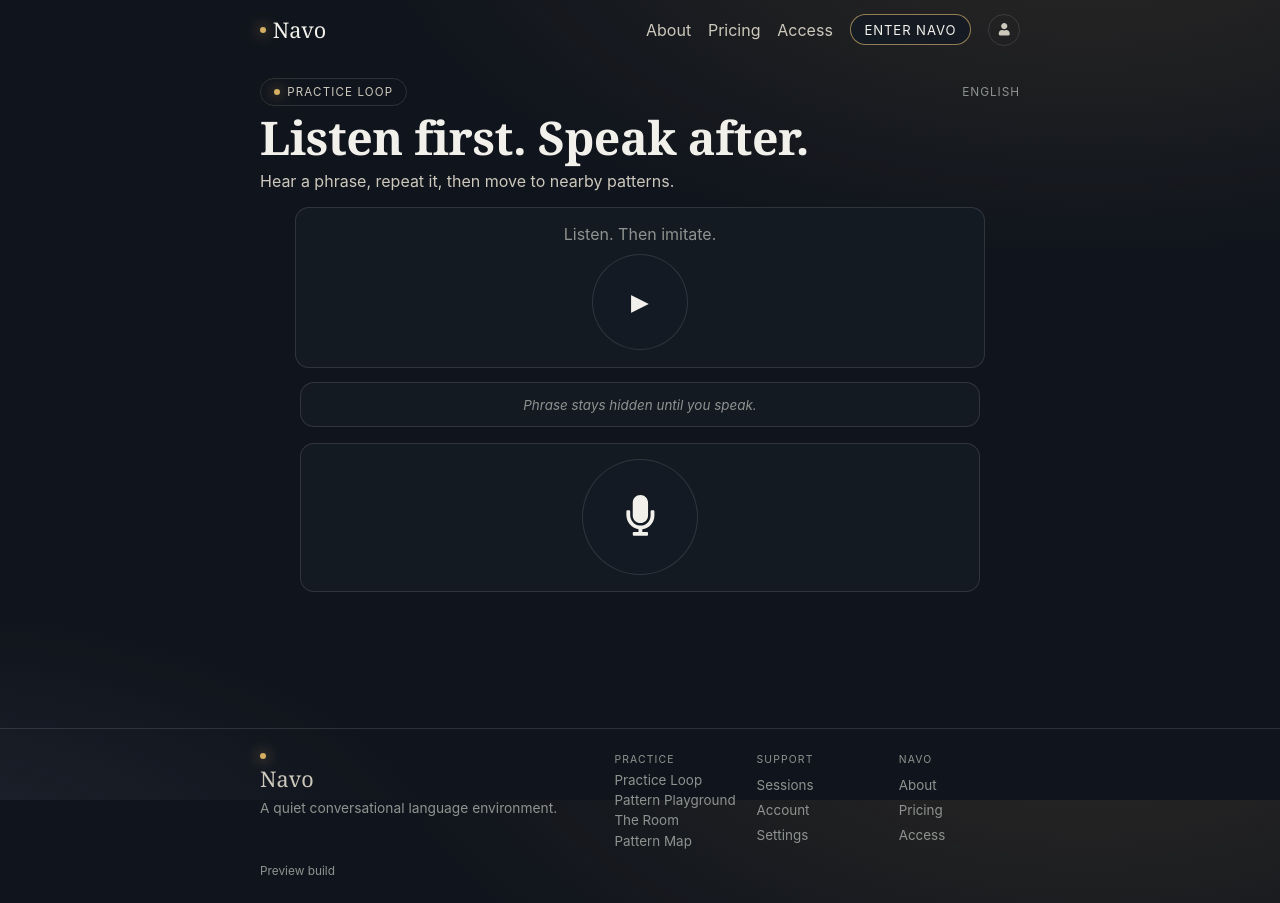
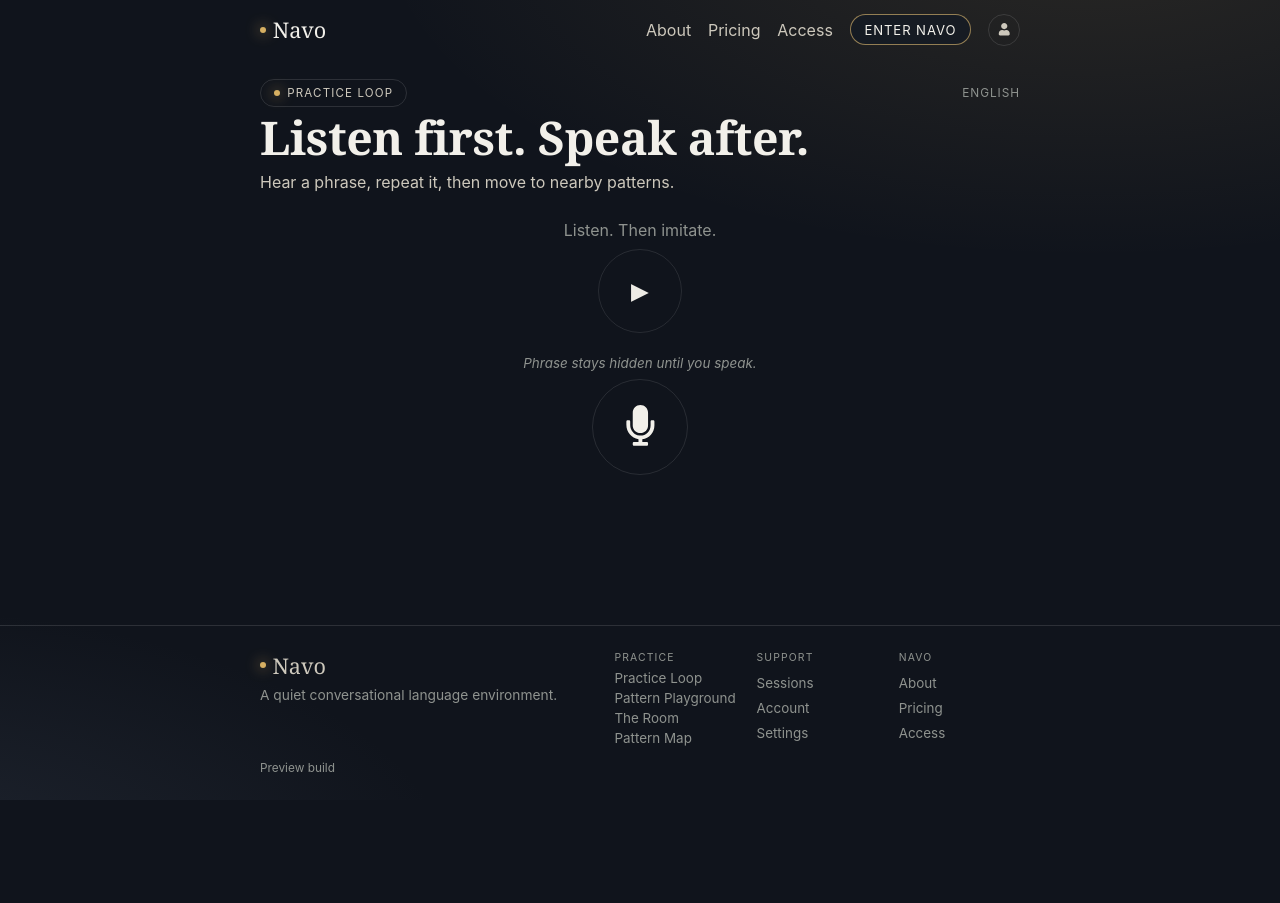
Before and after one commit to WolveKiller1/Navo, a React (Vite) app: page /loop in a window 1280 px wide. After the commit the page ends 800 px from the top, so only its background shows below. Built offline with nearby package versions, Linux system fonts and the light colour scheme.

Commit message:
Restricting containers

```diff
--- a/src/App.css
+++ b/src/App.css
@@ -279,6 +279,12 @@
   color: var(--ink-soft);
 }
 
+.navo-footer-brand-heading {
+  display: flex;
+  align-items: center;
+  gap: 0.4rem;
+}
+
 .navo-footer-brand .brand-text {
   font-family: "Fraunces", Georgia, serif;
 }
--- a/src/components/ImitationLoop.jsx
+++ b/src/components/ImitationLoop.jsx
@@ -406,7 +406,7 @@
           <p className="loop-header-copy">Hear a phrase, repeat it, then move to nearby patterns.</p>
         </header>
 
-        {/* Audio-first: Listen instruction + Prominent play button */}
+        <div className="loop-card">
           <div className="audio-first-section">
             <p className="listen-instruction">Listen. Then imitate.</p>
             <button className="play-target-button-prominent" onClick={handlePlayTarget} title="Play target sentence">
@@ -420,7 +420,6 @@
             </div>
           )}
 
-        {/* Target Sentence - Revealed on demand */}
           {showSentenceText && (
             <div className="text-reveal-section">
               <div className={`sentence-display ${hasSupportContent ? 'has-support' : ''}`}>
@@ -441,16 +440,12 @@
             </div>
           )}
 
-
-        {/* Sentence Meaning (revealed on click) */}
           {showSentenceMeaning && hasSupportContent && (
             <div className="sentence-meaning">
               {currentUnit.meaning}
             </div>
           )}
 
-
-        {/* Microphone Button */}
           <div className="mic-container">
             <button
               className={`mic-button ${isListening ? 'listening' : ''} ${isProcessing ? 'processing' : ''}`}
@@ -465,7 +460,6 @@
             </button>
           </div>
 
-        {/* Heard Transcript (appears after speaking) */}
           <div className={`heard-section ${userTranscript ? '' : 'hidden'}`}>
             <span className="heard-label">heard</span>
             <div className={`heard-text ${justAligned ? 'settled' : ''}`}>
@@ -473,14 +467,12 @@
             </div>
           </div>
 
-        {/* System Response (only when not aligned) */}
           {systemResponse && systemResponse.trim() && (
             <div className="response-display">
               {systemResponse}
             </div>
           )}
 
-        {/* Post-attempt actions */}
           {userTranscript && (
             <div className="navigation-buttons loop-actions">
               <button
@@ -502,6 +494,7 @@
               </button>
             </div>
           )}
+        </div>
       </div>
 
       <NavoFooter />
--- a/src/components/NavoFooter.jsx
+++ b/src/components/NavoFooter.jsx
@@ -34,8 +34,10 @@
     <footer className="navo-footer">
       <div className="navo-container navo-footer-inner">
         <div className="navo-footer-brand">
-          <span className="navo-dot" />
-          <span className="brand-text">Navo</span>
+          <div className="navo-footer-brand-heading">
+            <span className="navo-dot" />
+            <span className="brand-text">Navo</span>
+          </div>
           <p>A quiet conversational language environment.</p>
         </div>
         <div className="navo-footer-links">
--- a/src/styles/AboutPage.css
+++ b/src/styles/AboutPage.css
@@ -43,3 +43,21 @@
     grid-template-columns: 1fr;
   }
 }
+
+/* Soften card treatment for About page: keep hairline but remove heavy card borders */
+.about-stanza.navo-card,
+.about-flow.navo-card {
+  background: transparent;
+  border: none;
+  box-shadow: none;
+  backdrop-filter: none;
+}
+
+.about-stanza {
+  padding: 0.8rem 0; /* let text breathe */
+}
+
+.about-flow {
+  margin-top: 1rem;
+  padding: 0;
+}
--- a/src/styles/CallScreen.css
+++ b/src/styles/CallScreen.css
@@ -5,10 +5,10 @@
 
 .call-container {
   flex: 1;
-  padding: 1.15rem 0 2rem;
+  padding: 0.9rem 0 1.6rem;
   display: flex;
   flex-direction: column;
-  gap: 0.9rem;
+  gap: 0.6rem;
 }
 
 .header {
@@ -37,15 +37,15 @@
 }
 
 .conversation-area {
-  margin-top: 0.15rem;
+  margin-top: 0.12rem;
   border: 1px solid var(--edge);
   border-radius: var(--radius);
-  background: color-mix(in oklab, var(--ground-2) 90%, transparent);
-  padding: 1.1rem 1.08rem 1.15rem;
-  min-height: 290px;
+  background: color-mix(in oklab, var(--ground-2) 92%, transparent);
+  padding: 0.95rem 0.98rem 0.9rem;
+  min-height: 240px;
   display: flex;
   flex-direction: column;
-  gap: 0.6rem;
+  gap: 0.5rem;
   overflow: hidden;
 }
 
@@ -98,24 +98,24 @@
 }
 
 .mic-container {
-  margin-top: auto;
+  margin-top: -18px; /* tuck the mic up under the conversation card */
   width: min(520px, 100%);
   justify-self: center;
-  border: 1px solid var(--edge);
-  border-radius: var(--radius);
-  background: color-mix(in oklab, var(--ground-2) 90%, transparent);
-  padding: 0.95rem 0.9rem;
+  border: none; /* remove boxed look */
+  border-radius: 0.5rem;
+  background: transparent; /* let conversation card remain dominant */
+  padding: 0.32rem 0.9rem 0.16rem;
   display: grid;
   justify-items: center;
-  gap: 0.62rem;
+  gap: 0.36rem;
 }
 
 .mic-button {
-  width: 118px;
-  height: 118px;
+  width: 102px;
+  height: 102px;
   border-radius: 999px;
-  border: 1px solid var(--edge);
-  background: color-mix(in oklab, var(--ground-2) 90%, transparent);
+  border: 1px solid color-mix(in oklab, var(--edge) 86%, transparent);
+  background: color-mix(in oklab, var(--ground-2) 94%, transparent);
   color: var(--ink);
   cursor: pointer;
   transition: transform 170ms ease, border-color 170ms ease, opacity 170ms ease;
@@ -189,12 +189,13 @@
   border: none;
   background: transparent;
   color: var(--ink-mute);
-  padding: 0.12rem 0.24rem;
+  padding: 0.08rem 0.16rem;
   display: inline-flex;
   align-items: center;
-  gap: 0.36rem;
-  font-size: 0.8rem;
+  gap: 0.3rem;
+  font-size: 0.76rem;
   cursor: pointer;
+  margin-top: -6px; /* tuck close under mic */
 }
 
 .end-call-btn:hover {
--- a/src/styles/ImitationLoop.css
+++ b/src/styles/ImitationLoop.css
@@ -16,7 +16,26 @@
   text-align: left;
   display: grid;
   justify-items: start;
-  gap: 0.45rem;
+  gap: 0.35rem;
+}
+
+.loop-card {
+  width: min(680px, 100%);
+  border: none;
+  border-radius: calc(var(--radius) + 2px);
+  background: transparent; /* let page feel open */
+  padding: 0.6rem 0.6rem 0.8rem;
+  display: grid;
+  gap: 0.6rem;
+}
+
+.audio-first-section,
+.text-reveal-section,
+.mic-container,
+.heard-section,
+.response-display,
+.loop-actions {
+  width: 100%;
 }
 
 .loop-top-row {
@@ -47,36 +66,35 @@
 }
 
 .audio-first-section {
-  width: min(690px, 100%);
-  border: 1px solid var(--edge);
-  border-radius: var(--radius);
-  background: color-mix(in oklab, var(--ground-2) 90%, transparent);
-  padding: 1rem 1rem 1.05rem;
-  display: flex;
-  flex-direction: column;
-  align-items: center;
-  gap: 0.62rem;
+  border-radius: calc(var(--radius) - 2px);
+  background: transparent;
+  padding: 0;
+  display: grid;
+  justify-items: center;
+  gap: 0.55rem;
 }
 
 .listen-instruction {
   font-size: 1rem;
   color: var(--ink-mute);
+  margin: 0;
 }
 
 .play-target-button-prominent {
-  width: 96px;
-  height: 96px;
+  width: 84px;
+  height: 84px;
   border-radius: 999px;
-  border: 1px solid var(--edge);
-  background: color-mix(in oklab, var(--ground-2) 90%, transparent);
+  border: 1px solid color-mix(in oklab, var(--edge) 88%, transparent);
+  background: transparent;
   color: var(--ink);
   cursor: pointer;
-  transition: transform 150ms ease, border-color 150ms ease;
+  transition: transform 130ms ease, border-color 130ms ease, opacity 130ms ease;
+  opacity: 0.98;
 }
 
 .play-target-button-prominent:hover {
-  transform: scale(1.03);
-  border-color: color-mix(in oklab, var(--accent-warm) 60%, var(--edge));
+  transform: translateY(-2px);
+  border-color: color-mix(in oklab, var(--accent-warm) 40%, var(--edge));
 }
 
 .play-icon {
@@ -84,19 +102,15 @@
 }
 
 .text-reveal-section {
-  width: min(680px, 100%);
-  border: 1px solid var(--edge);
-  border-radius: var(--radius);
-  background: color-mix(in oklab, var(--ground-2) 90%, transparent);
-  padding: 1rem;
+  border-radius: calc(var(--radius) - 2px);
+  background: transparent;
+  padding: 0;
 }
 
 .loop-unrevealed-hint {
-  width: min(680px, 100%);
-  border: 1px solid var(--edge);
-  border-radius: var(--radius);
-  background: color-mix(in oklab, var(--ground-2) 90%, transparent);
-  padding: 0.84rem 0.9rem;
+  border-radius: calc(var(--radius) - 2px);
+  background: transparent;
+  padding: 0.72rem 0.8rem;
   color: var(--ink-mute);
   font-size: 0.84rem;
   text-align: center;
@@ -132,25 +146,24 @@
 }
 
 .mic-container {
-  width: min(680px, 100%);
-  border: 1px solid var(--edge);
-  border-radius: var(--radius);
-  background: color-mix(in oklab, var(--ground-2) 90%, transparent);
-  padding: 0.95rem;
-  margin-top: 0.1rem;
+  width: auto;
+  justify-self: center;
+  border-radius: 999px;
+  background: transparent; /* integrate with phrase area */
+  padding: 0.2rem;
   display: grid;
   justify-items: center;
 }
 
 .mic-button {
-  width: 116px;
-  height: 116px;
+  width: 96px;
+  height: 96px;
   border-radius: 999px;
-  border: 1px solid var(--edge);
-  background: color-mix(in oklab, var(--ground-2) 90%, transparent);
+  border: 1px solid color-mix(in oklab, var(--edge) 88%, transparent);
+  background: transparent;
   color: var(--ink);
   cursor: pointer;
-  transition: transform 180ms ease, border-color 180ms ease, opacity 180ms ease;
+  transition: transform 160ms ease, border-color 160ms ease, opacity 160ms ease;
 }
 
 .mic-button.listening {
@@ -168,15 +181,14 @@
 }
 
 .heard-section {
-  width: min(680px, 100%);
+  width: auto;
   min-height: 56px;
-  border: 1px solid var(--edge);
-  border-radius: var(--radius);
-  background: color-mix(in oklab, var(--ground-2) 90%, transparent);
-  padding: 0.58rem 0.8rem;
+  border-radius: calc(var(--radius) - 2px);
+  background: transparent;
+  padding: 0.3rem 0.36rem;
   display: grid;
   justify-items: center;
-  gap: 0.2rem;
+  gap: 0.12rem;
 }
 
 .heard-section.hidden {
@@ -202,37 +214,34 @@
 }
 
 .response-display {
-  width: min(680px, 100%);
-  border-radius: var(--radius);
-  border: 1px solid var(--edge);
-  background: color-mix(in oklab, var(--ground-2) 88%, transparent);
+  border-radius: calc(var(--radius) - 2px);
+  background: transparent;
   color: var(--ink-soft);
   line-height: 1.52;
   text-align: center;
-  padding: 0.75rem 0.85rem;
+  padding: 0.36rem 0.48rem;
   font-size: 0.83rem;
 }
 
 .loop-actions {
-  width: min(680px, 100%);
-  border: 1px solid var(--edge);
-  border-radius: var(--radius);
-  background: color-mix(in oklab, var(--ground-2) 90%, transparent);
-  padding: 0.72rem 0.75rem;
+  border-radius: calc(var(--radius) - 2px);
+  background: transparent;
+  padding: 0;
   display: flex;
-  flex-wrap: wrap;
+  flex-wrap: nowrap;
   justify-content: center;
-  gap: 0.46rem;
+  gap: 0.36rem;
 }
 
 .action-chip {
   border-radius: 999px;
-  border: 1px solid var(--edge);
+  border: 1px solid color-mix(in oklab, var(--edge) 90%, transparent);
   background: transparent;
   color: var(--ink-soft);
-  padding: 0.44rem 0.74rem;
-  font-size: 0.78rem;
+  padding: 0.32rem 0.6rem;
+  font-size: 0.76rem;
   cursor: pointer;
+  min-width: 0;
 }
 
 .action-chip:disabled {
--- a/src/styles/PlaygroundScreen.css
+++ b/src/styles/PlaygroundScreen.css
@@ -96,51 +96,56 @@
 }
 
 .guided-flow {
-  margin-top: 1.5rem;
+  margin-top: 1.2rem;
   display: grid;
-  gap: 0.7rem;
+  gap: 0.45rem;
 }
 
 .guided-phrase-card {
-  border-radius: var(--radius);
-  border: 1px solid var(--edge);
-  background: color-mix(in oklab, var(--ground-2) 90%, transparent);
-  padding: 1.12rem 1.1rem;
+  border-radius: calc(var(--radius) + 2px);
+  border: 1px solid color-mix(in oklab, var(--edge) 88%, transparent);
+  background: color-mix(in oklab, var(--ground-2) 94%, transparent);
+  padding: 0.9rem 0.9rem 0.8rem;
+  display: grid;
+  gap: 0.42rem;
 }
 
 .guided-visual-marker {
   text-align: center;
-  font-size: 2.5rem;
+  font-size: 2.1rem;
+  opacity: 0.95;
 }
 
 .guided-phrase-row {
-  margin-top: 0.56rem;
+  margin-top: 0.36rem;
   display: grid;
   grid-template-columns: auto 1fr;
-  gap: 0.7rem;
+  gap: 0.5rem;
   align-items: center;
 }
 
 .guided-audio-button {
   border-radius: 999px;
-  border: 1px solid var(--edge);
+  border: 1px solid color-mix(in oklab, var(--edge) 90%, transparent);
   background: transparent;
-  color: var(--ink-soft);
+  color: var(--ink-mute);
   cursor: pointer;
-  padding: 0.34rem 0.66rem;
-  font-size: 0.74rem;
-  text-transform: uppercase;
-  letter-spacing: 0.08em;
+  padding: 0.28rem 0.5rem;
+  font-size: 0.72rem;
+  text-transform: none;
+  letter-spacing: 0.02em;
+  opacity: 0.92;
 }
 
 .guided-audio-button:hover {
-  color: var(--accent-warm);
+  color: var(--ink);
+  transform: translateY(-1px);
 }
 
 .guided-phrase-text {
   font-family: "Fraunces", Georgia, serif;
-  font-size: clamp(1.5rem, 3.8vw, 2rem);
-  line-height: 1.28;
+  font-size: clamp(1.6rem, 4vw, 2.2rem);
+  line-height: 1.22;
 }
 
 .guided-changed-word {
@@ -148,115 +153,119 @@
 }
 
 .guided-compressed-meaning {
-  margin-top: 0.72rem;
+  margin-top: 0.5rem;
   color: var(--ink-mute);
-  font-size: 0.9rem;
+  font-size: 0.88rem;
 }
 
 .guided-primary-actions {
-  margin-top: 0.72rem;
+  margin-top: 0.56rem;
   display: flex;
-  gap: 0.45rem;
-  flex-wrap: wrap;
+  gap: 0.42rem;
+  flex-wrap: nowrap;
 }
 
 .nearby-paths {
   display: grid;
-  gap: 0.45rem;
+  gap: 0.36rem;
 }
 
 .nearby-label {
   color: var(--ink-mute);
-  font-size: 0.74rem;
+  font-size: 0.72rem;
   letter-spacing: 0.12em;
   text-transform: uppercase;
 }
 
 .nearby-list {
   display: grid;
-  gap: 0.48rem;
+  gap: 0.36rem;
 }
 
 .nearby-item {
-  display: grid;
-  grid-template-columns: auto 1fr auto;
-  gap: 0.55rem;
+  display: flex;
   align-items: center;
-  padding: 0.78rem 0.82rem;
+  gap: 0.6rem;
+  padding: 0.48rem 0.72rem;
+  border-radius: 999px;
+  background: color-mix(in oklab, var(--ground-2) 96%, transparent);
+  border: 1px solid color-mix(in oklab, var(--edge) 92%, transparent);
 }
 
 .nearby-audio-button {
   border-radius: 999px;
-  border: 1px solid var(--edge);
+  border: 1px solid color-mix(in oklab, var(--edge) 92%, transparent);
   background: transparent;
   color: var(--ink-mute);
   cursor: pointer;
-  padding: 0.32rem 0.6rem;
-  font-size: 0.7rem;
-  letter-spacing: 0.08em;
-  text-transform: uppercase;
+  padding: 0.22rem 0.42rem;
+  font-size: 0.72rem;
+  letter-spacing: 0.02em;
+  text-transform: none;
+  opacity: 0.95;
 }
 
 .nearby-audio-button:hover {
-  color: var(--accent-warm);
+  color: var(--ink);
 }
 
 .nearby-copy {
   min-width: 0;
+  overflow: hidden;
 }
 
 .nearby-jump {
   border: none;
   background: transparent;
-  color: var(--ink-soft);
+  color: var(--ink);
   text-align: left;
   padding: 0;
   cursor: pointer;
-  line-height: 1.4;
-  font-size: 1rem;
+  line-height: 1.2;
+  font-size: 0.98rem;
+  font-weight: 500;
 }
 
 .nearby-jump:hover {
-  color: var(--ink);
+  text-decoration: underline;
 }
 
 .nearby-scene {
-  margin-top: 0.18rem;
+  margin-top: 0.08rem;
   color: var(--ink-mute);
-  font-size: 0.78rem;
+  font-size: 0.76rem;
 }
 
 .nearby-carry {
   border-radius: 999px;
-  border: 1px solid var(--edge);
+  border: 1px solid transparent;
   background: transparent;
   color: var(--ink-mute);
-  padding: 0.4rem 0.7rem;
+  padding: 0.28rem 0.46rem;
   font-size: 0.72rem;
   cursor: pointer;
   white-space: nowrap;
-  text-transform: uppercase;
-  letter-spacing: 0.06em;
+  text-transform: none;
+  letter-spacing: 0.02em;
 }
 
 .nearby-carry:hover {
-  color: var(--ink-soft);
-  border-color: color-mix(in oklab, var(--accent-warm) 55%, var(--edge));
+  color: var(--ink);
 }
 
 .guided-flow-actions {
-  display: grid;
-  grid-template-columns: repeat(2, minmax(0, 1fr));
-  gap: 0.45rem;
+  display: flex;
+  gap: 0.5rem;
+  justify-content: flex-start;
 }
 
 .guided-action-button {
-  border-radius: var(--radius);
-  border: 1px solid var(--edge);
+  border-radius: calc(var(--radius) - 2px);
+  border: 1px solid color-mix(in oklab, var(--edge) 92%, transparent);
   background: transparent;
-  color: var(--ink-soft);
-  padding: 0.56rem 0.72rem;
-  font-size: 0.79rem;
+  color: var(--ink-mute);
+  padding: 0.44rem 0.6rem;
+  font-size: 0.78rem;
   cursor: pointer;
 }
 
@@ -265,7 +274,8 @@
 }
 
 .guided-action-button.secondary {
-  background: color-mix(in oklab, var(--ground-2) 88%, transparent);
+  background: color-mix(in oklab, var(--ground-2) 92%, transparent);
+  color: var(--ink);
 }
 
 .guided-action-button.subtle {
```
Also changed, not shown: 1 other file (tests, documents, lock files or other folders). Lines whose indentation alone changed are shown as unchanged.
